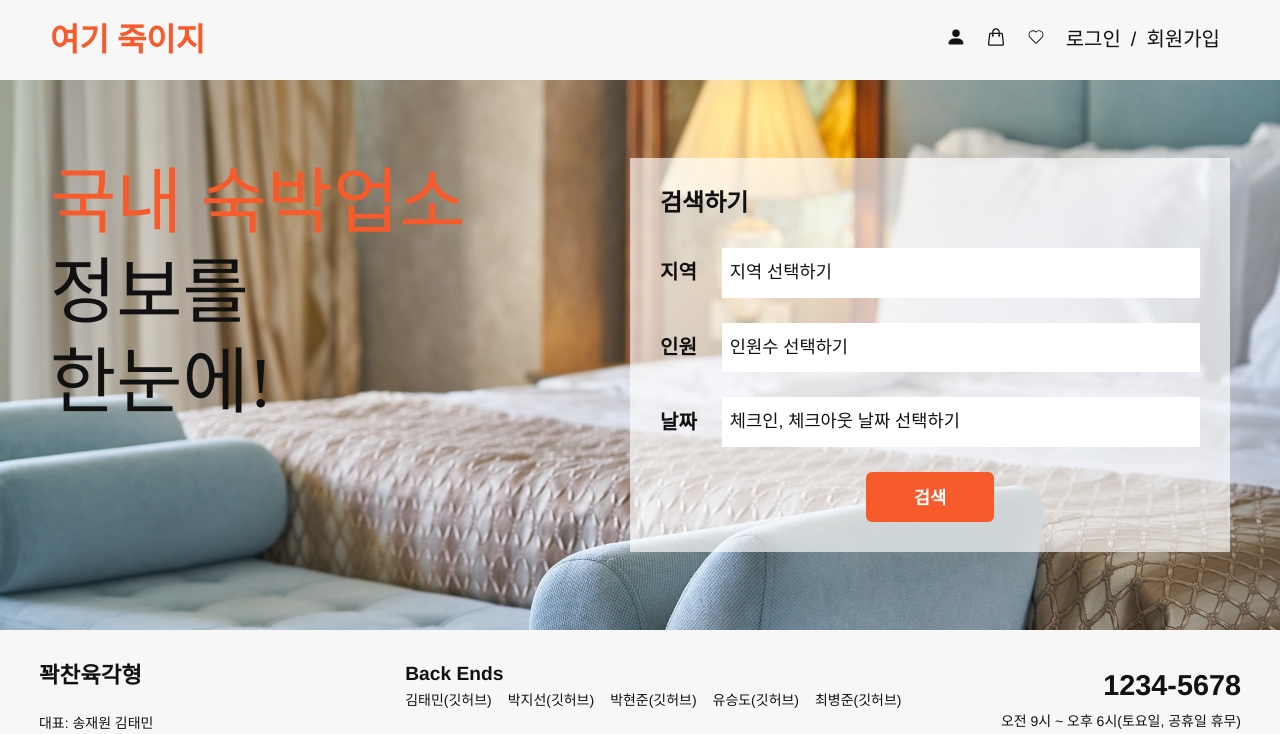
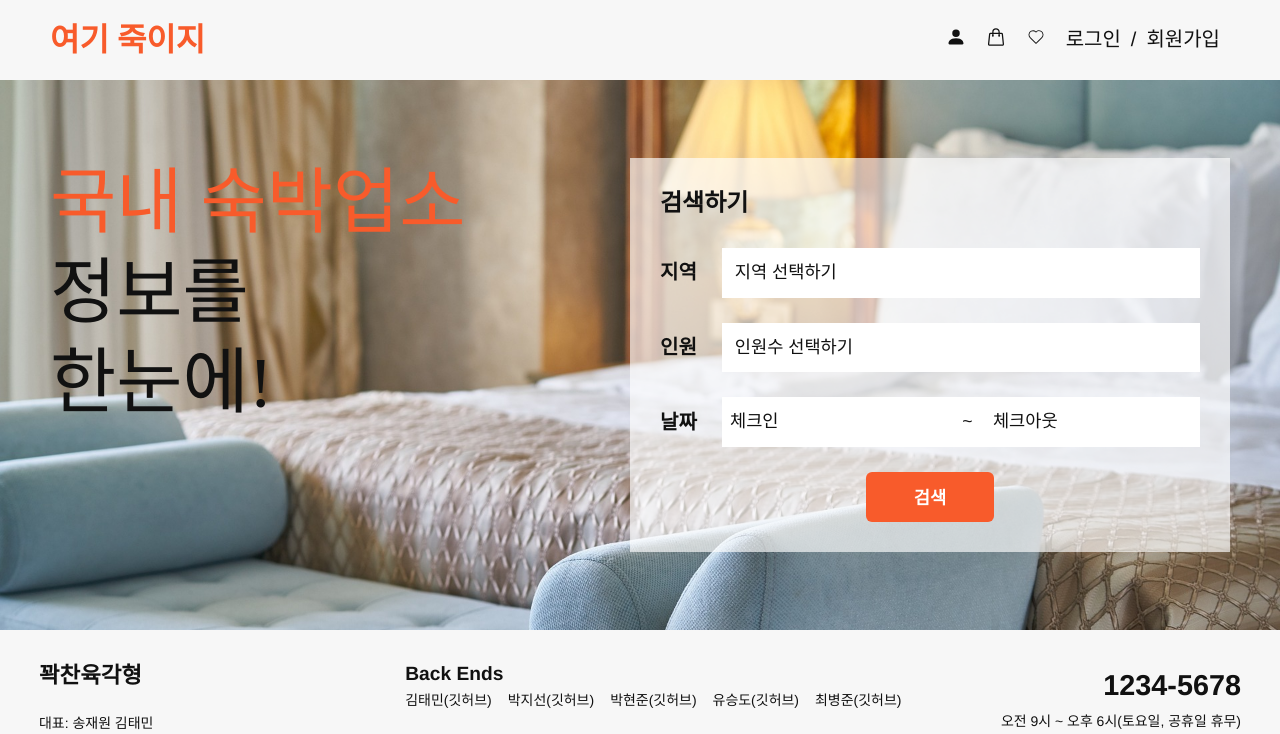
Before and after one commit to Jae-Won-Song/MINI_FE, a Next.js app: page /main in a window 1280 px wide. Shown: the top 734 px of the page. Built offline with nearby package versions, Linux system fonts and the light colour scheme; a web font is replaced by a local one.

Commit message:
feat: Region Selector, Checkin and Checkout Selector

```diff
--- a/src/app/main/page.tsx
+++ b/src/app/main/page.tsx
@@ -4,6 +4,8 @@ import '../../styles/base/_reset.scss';
 import Navbar from '@/components/Navbar/Navbar';
 import Footer from '@/components/Footer';
 import MainBanner from '@/components/MainBanner';
+import MainSearchRegion from '@/components/MainSearchRegion';
+import MainSearchDate from '@/components/MainSearchDate';
 
 const page = () => {
   return (
@@ -11,6 +13,8 @@ const page = () => {
       <Navbar />
       <MainBanner />
       <Footer />
+      <MainSearchRegion/>
+      <MainSearchDate/>
       <div>test</div>
     </>
   );
--- a/src/components/MainSearch.tsx
+++ b/src/components/MainSearch.tsx
@@ -11,15 +11,19 @@ function MainSearch(): React.JSX.Element {
         <SearchTitle>검색하기</SearchTitle>
         <SearchElementsWrapper>
           <p>지역</p>
-          <SearchSelector>지역 선택하기</SearchSelector>
+          <SelectorWrapper><p>지역 선택하기</p></SelectorWrapper>
         </SearchElementsWrapper>
         <SearchElementsWrapper>
           <p>인원</p>
-          <SearchSelector>인원수 선택하기</SearchSelector>
+          <SelectorWrapper><p>인원수 선택하기</p></SelectorWrapper>
         </SearchElementsWrapper>
         <SearchElementsWrapper>
           <p>날짜</p>
-          <SearchSelector>체크인, 체크아웃 날짜 선택하기</SearchSelector>
+          <SelectorWrapper>
+            <SelectorDate>체크인</SelectorDate>
+            <p style={{textAlign: 'center'}}>~</p>
+            <SelectorDate>체크아웃</SelectorDate>
+          </SelectorWrapper>
         </SearchElementsWrapper>
         <div style={{display: 'flex', justifyContent: 'center'}}>
           <Buttons label="검색" fullWidth={false} />
@@ -81,22 +85,48 @@ const SearchElementsWrapper = styled.div`
   }
 `;
 
-const SearchSelector = styled.div`
+const SelectorWrapper = styled.div`
   width: 100%;
   height: 56px;
   font-size: 1.2rem;
   background-color: #ffffff;
-  padding-left: 1rem;
+  text-align: center;
   display: flex;
   align-items: center;
+  justify-content: space-between;
+  @media only screen and (max-width: 1440px) {
+    height: 3.1rem;
+  }
+  @media only screen and (max-width: 1080px) {
+    height: 3rem;
+  }
+  p {
+    font-size: 1.2rem;
+    font-weight: 400;
+    padding-left: 0.8rem;
+    width: max-content;
+    white-space: nowrap;
+    @media only screen and (max-width: 1440px) {
+      font-size: 1.1rem;
+    }
+    @media only screen and (max-width: 1080px) {
+    font-size: 1rem;
+    }
+  }
+`;
+
+const SelectorDate = styled.div`
+  width: 45%;
+  font-size: 1.2rem;
+  display: flex;
+  align-items: center;
+  padding-left: 0.8rem;
   @media only screen and (max-width: 1440px) {
     font-size: 1.1rem;
-    height: 3.1rem;
     padding-left: 0.5rem;
   }
   @media only screen and (max-width: 1080px) {
     font-size: 1rem;
-    height: 3rem;
     padding-left: 0.5rem;
   }
 `;
```
